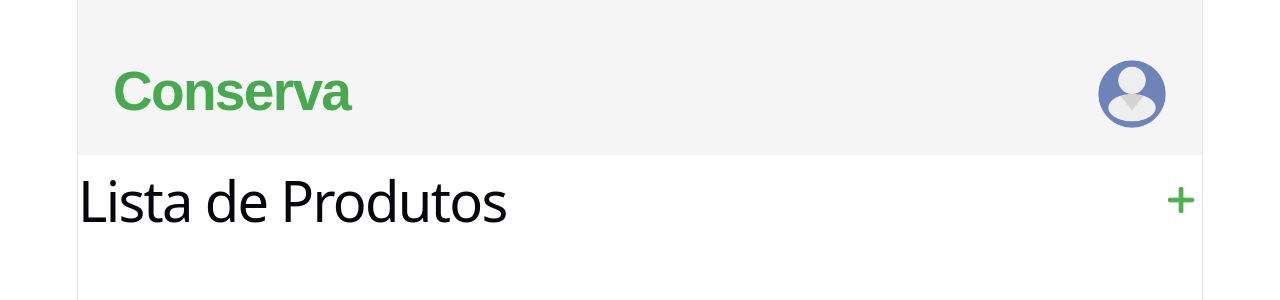
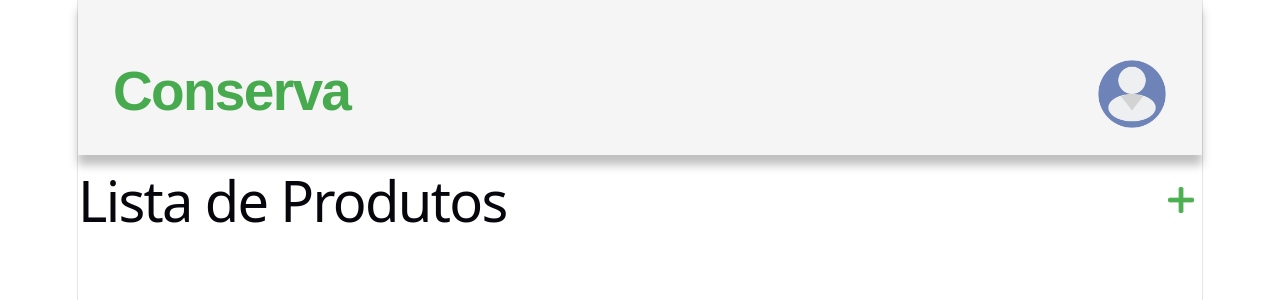
Before and after one commit to ZVSCR/Conserva, a React (Vite) app in the folder Frontend/: page /Estoque in a window 1280 px wide. Shown: the top 300 px of the page. Built offline with nearby package versions, Linux system fonts and the light colour scheme.

Commit message:
Nova div envolvendo toda a página

```diff
--- a/Frontend/src/pages/Estoque/Estoque.module.css
+++ b/Frontend/src/pages/Estoque/Estoque.module.css
@@ -1,3 +1,9 @@
+/* --------------- PAGINA DE ESTOQUE --------------- */
+.paginaEstoque {
+    background-color: #ffffff;
+    min-height: 100vh; /* garante que cubra a tela toda, mesmo com poucos produtos */
+}
+
 
 /* ------------  HEADER -------- */
 
@@ -13,7 +19,7 @@
     padding: 0 35px;
     box-sizing: border-box;
 
-    filter: drop-shadow(1 8px 5px rgba(0, 0, 0, 0.25));
+    filter: drop-shadow(0 10px 5px rgba(0, 0, 0, 0.25));
 }
 
 
--- a/Frontend/src/pages/Estoque/PageEstoque.jsx
+++ b/Frontend/src/pages/Estoque/PageEstoque.jsx
@@ -69,7 +69,7 @@ function PageEstoque(){
     }
 
     return(
-        <>
+        <div className={styles.paginaEstoque}>
             <Header />
             <main>
                 <div className={styles.cabecalhoLista}>
@@ -122,7 +122,7 @@ function PageEstoque(){
 
 
 
-        </>
+        </div>
     );
 }
 
```
